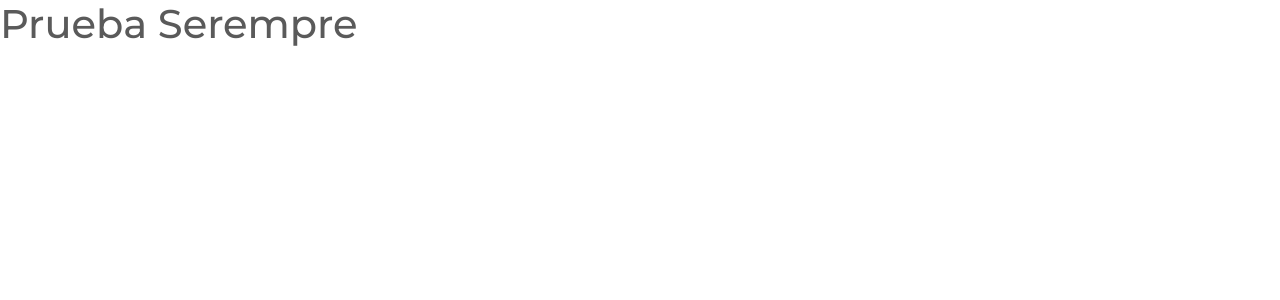
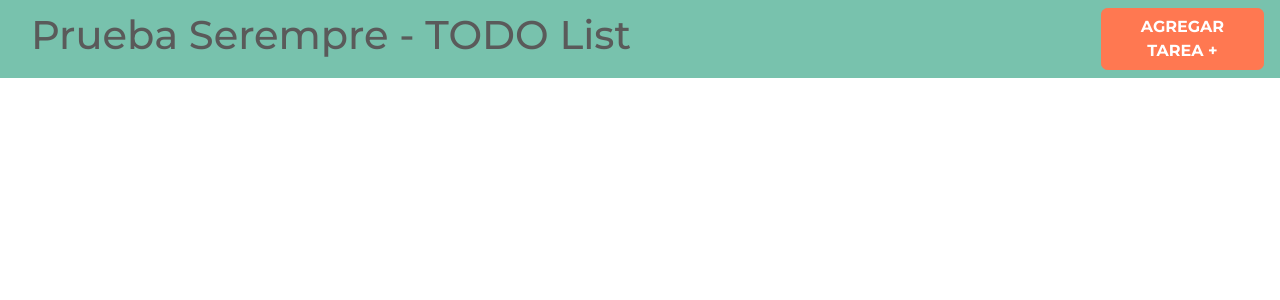
Before and after one commit to jaimeduque17/serempre-test, a React (Create React App) app: page / in a window 1280 px wide. Shown: the top 300 px of the page. Built offline with nearby package versions, Linux system fonts and the light colour scheme.

Commit message:
header component is created

```diff
--- a/src/App.js
+++ b/src/App.js
@@ -1,8 +1,11 @@
 import React from 'react';
+import Header from './components/Header'
 
 function App() {
   return (
-    <h1>Prueba Serempre</h1>
+    <>
+      <Header />
+    </>
   );
 }
 
--- /dev/null
+++ b/src/components/Header.js
@@ -0,0 +1,16 @@
+import React from 'react';
+
+const Header = () => {
+    return (
+        <nav className="navbar navbar-expand-lg navbar-dark bg-primary justify-content-between">
+            <div className="container">
+                <h1>Prueba Serempre - TODO List</h1>
+            </div>
+            <a href="/tareas/nuevo"
+                className="btn btn-danger nuevo-post d-block d-md-inline-block"
+            >Agregar Tarea &#43;</a>
+        </nav>
+    );
+}
+
+export default Header;
```
